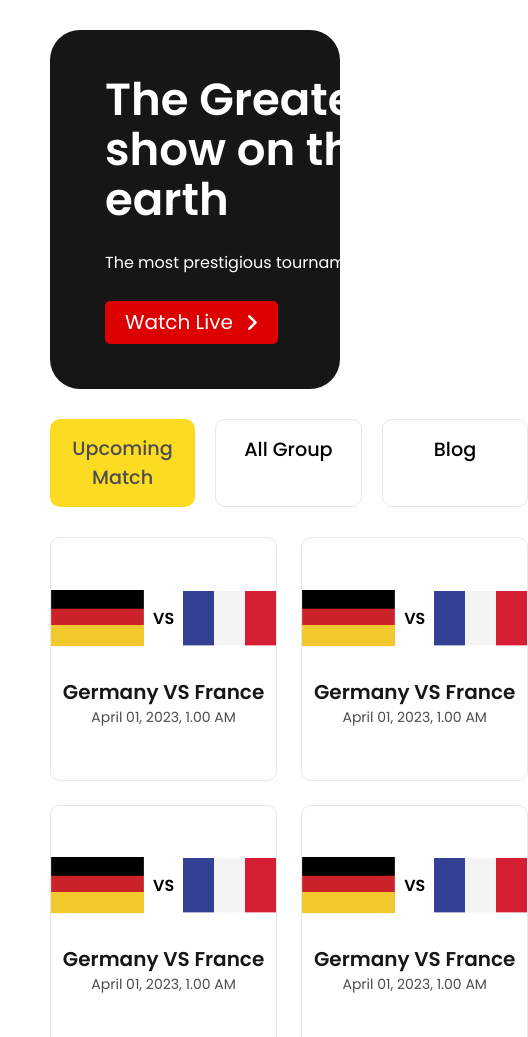
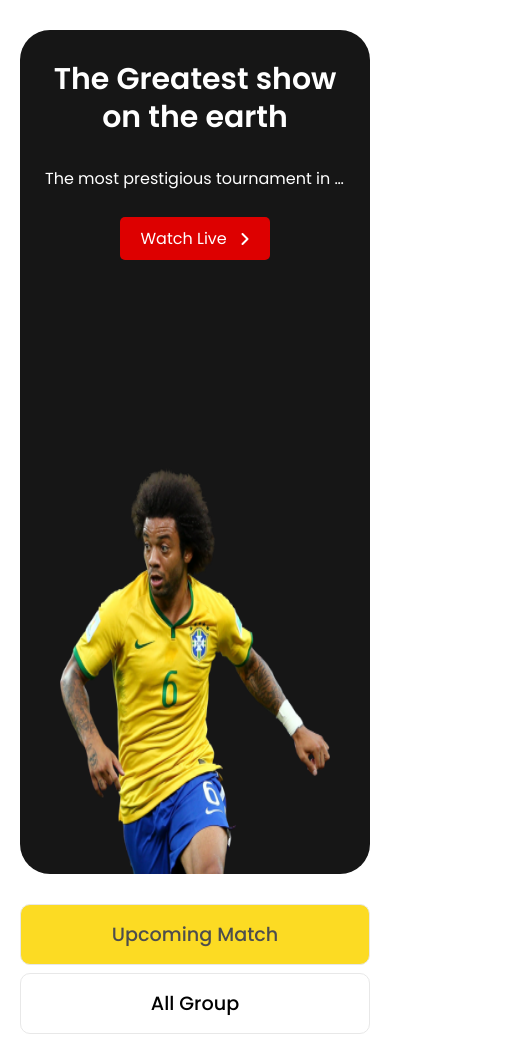
Before and after one commit to Khondaker97/PH-assignment2, a plain HTML site: page match.html in a window 390 px wide. Shown: the top 1037 px of the page, 528 px wide, since content can reach past the window. Drawn offline with Linux system fonts and the light colour scheme.

Commit message:
blog responsive done

```diff
--- a/style.css
+++ b/style.css
@@ -21,12 +21,16 @@ body {
   margin-top: 40px;
   background-color: #161616;
   color: #fff;
-  display: grid;
-  grid-template-columns: repeat(2, 1fr);
-  column-gap: 2.5rem;
+  display: flex;
+  justify-content: space-between;
+  gap: 1.5rem;
   border-radius: 30px;
 }
 .header-title {
+  flex: 1;
+  display: flex;
+  flex-direction: column;
+  justify-content: space-between;
   padding: 90px 0;
   margin-left: 80px;
 }
@@ -57,8 +61,9 @@ body {
   cursor: pointer;
 }
 .header-img {
+  flex: 1;
   padding-top: 30px;
-  margin-right: 80px;
+  padding-right: 80px;
   overflow: hidden;
   object-fit: cover;
 }
@@ -196,6 +201,21 @@ body {
   font-size: 14px;
   color: #4d4d4d;
 }
+.remaining {
+  display: none;
+  justify-content: center;
+}
+.viewAll {
+  font-weight: 400;
+  font-size: 20px;
+  background-color: #dd0000;
+  color: #fff;
+  padding: 10px 20px;
+  border: none;
+  border-radius: 5px;
+  cursor: pointer;
+  margin-top: 20px;
+}
 /* footer  */
 .footer {
   height: 60vh;
@@ -250,10 +270,11 @@ body {
 }
 
 /* tablet devices  */
-@media only screen and (max-width: 1080px) {
+@media only screen and (min-width: 769px) and (max-width: 1080px) {
   .container {
     width: 100%;
   }
+  /* header  */
   .header,
   .main {
     margin: 0 50px;
@@ -261,24 +282,27 @@ body {
     column-gap: 1rem;
   }
   .header-title {
+    max-width: 300px;
+    justify-content: start;
     padding: 45px 0;
     margin-left: 55px;
   }
   .heading {
-    font-size: 45px;
+    font-size: 35px;
     line-height: 50px;
     margin-bottom: 25px;
   }
   .summary {
-    width: 400px;
     white-space: nowrap;
     overflow: hidden;
     text-overflow: ellipsis;
     margin-bottom: 25px;
   }
   .header-img {
+    min-width: 350px;
     margin-right: 30px;
   }
+  /* main  */
   .main {
     grid-template-columns: 12fr;
     margin-bottom: 2rem;
@@ -302,6 +326,7 @@ body {
   .feature-btn.activeMatch {
     border: none;
   }
+  /* for blogs  */
   .blogs,
   .matches {
     grid-template-columns: repeat(2, 1fr);
@@ -315,8 +340,113 @@ body {
     flex: 0;
     height: fit-content;
   }
+  .remaining {
+    display: flex;
+  }
 
+  /* for matches  */
+  /* footer  */
   .footer {
     height: 100vh;
+    padding: 0 60px;
+  }
+  .link-list {
+    gap: 20px;
+    flex-wrap: wrap;
+    white-space: nowrap;
   }
 }
+
+/* mobile devices  */
+@media only screen and (max-width: 768px) {
+  /* header  */
+  .header,
+  .main {
+    margin: 0 20px;
+    margin-top: 30px;
+  }
+  /* header  */
+  .header {
+    height: 100vh;
+    display: flex;
+    flex-direction: column;
+    justify-content: center;
+    align-items: center;
+    padding: 0 40px;
+    padding-top: 20px;
+    gap: 0;
+  }
+  .header-title {
+    width: 300px;
+    justify-content: flex-start;
+    padding-top: 10px;
+    padding-bottom: 0;
+    margin-left: 0;
+  }
+  .heading {
+    font-size: 30px;
+    line-height: 38px;
+    text-align: center;
+    margin-bottom: 30px;
+  }
+  .summary {
+    width: 300px;
+    white-space: nowrap;
+    overflow: hidden;
+    text-overflow: ellipsis;
+    margin-bottom: 25px;
+  }
+  .watch-btn {
+    align-self: center;
+    font-size: 16px;
+  }
+  .header-img {
+    margin-right: 0;
+    padding-right: 0;
+    padding-top: 0;
+  }
+  /* main  */
+  .main {
+    grid-template-columns: 12fr;
+    margin-bottom: 1rem;
+  }
+  .features {
+    display: flex;
+    flex-direction: column;
+    justify-content: flex-start;
+    gap: 0.5rem;
+    padding: 0;
+    margin-bottom: 20px;
+    background-color: transparent;
+  }
+  .feature-btn {
+    width: 100%;
+    text-align: center;
+    border-radius: 10px;
+    margin-bottom: 0;
+    border: 1px solid #e8e8e8;
+  }
+  .blogs,
+  .matches {
+    grid-template-columns: repeat(1, 1fr);
+  }
+  .blog:nth-child(7),
+  .blog:nth-child(8),
+  .blog:nth-child(9) {
+    display: none;
+  }
+  .footer {
+    height: 100vh;
+    padding: 0 20px;
+  }
+  .link-list {
+    gap: 20px;
+    display: flex;
+    flex-direction: column;
+    white-space: nowrap;
+  }
+  .social-media .link-list {
+    display: flex;
+    flex-direction: row;
+  }
+}
```
Also changed, not shown: main.html (+3 -0 lines).
